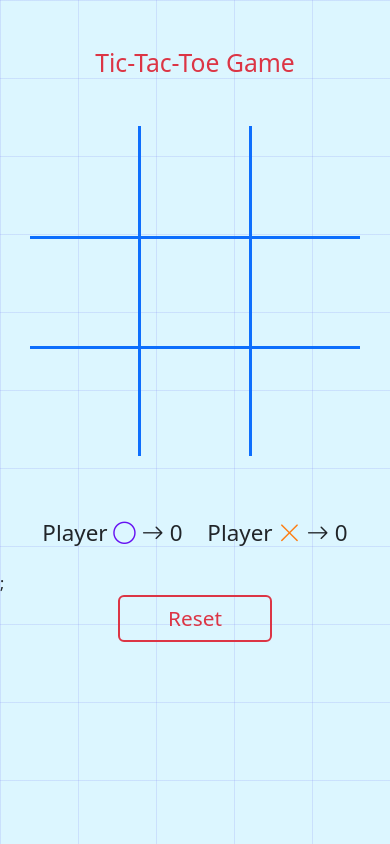
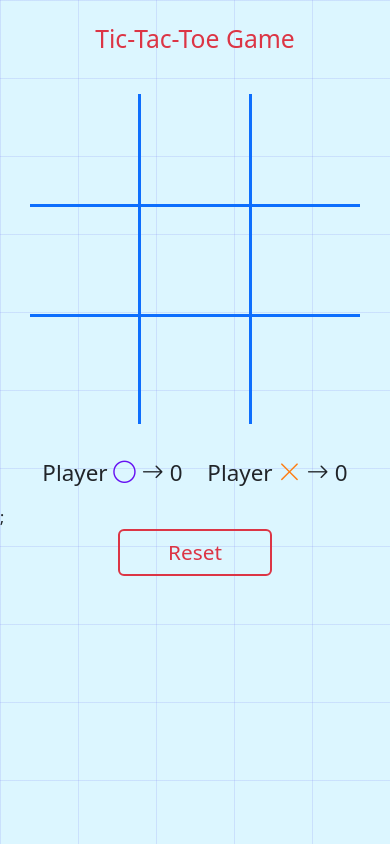
Before and after one commit to ashoaa/Tic-Tac-Toe, a React (Vite) app: page / in a window 390 px wide. Built offline with nearby package versions, Linux system fonts and the light colour scheme.

Commit message:
Adjusting margins

```diff
--- a/src/Result.css
+++ b/src/Result.css
@@ -8,7 +8,7 @@
 
 @media screen and (max-width: 480px) {
   #result-device {
-    margin-top: 3.8rem !important;
-    margin-bottom: 1.3rem !important;
+    margin-top: 2rem !important;
+    margin-bottom: 1rem !important;
   }
 }
--- a/src/Title.css
+++ b/src/Title.css
@@ -1,6 +1,6 @@
 @media screen and (max-width: 480px) {
   #title-device {
-    margin-top: 3rem !important;
-    margin-bottom: 3rem !important;
+    margin-top: 1.5rem !important;
+    margin-bottom: 2.5rem !important;
   }
 }
```
